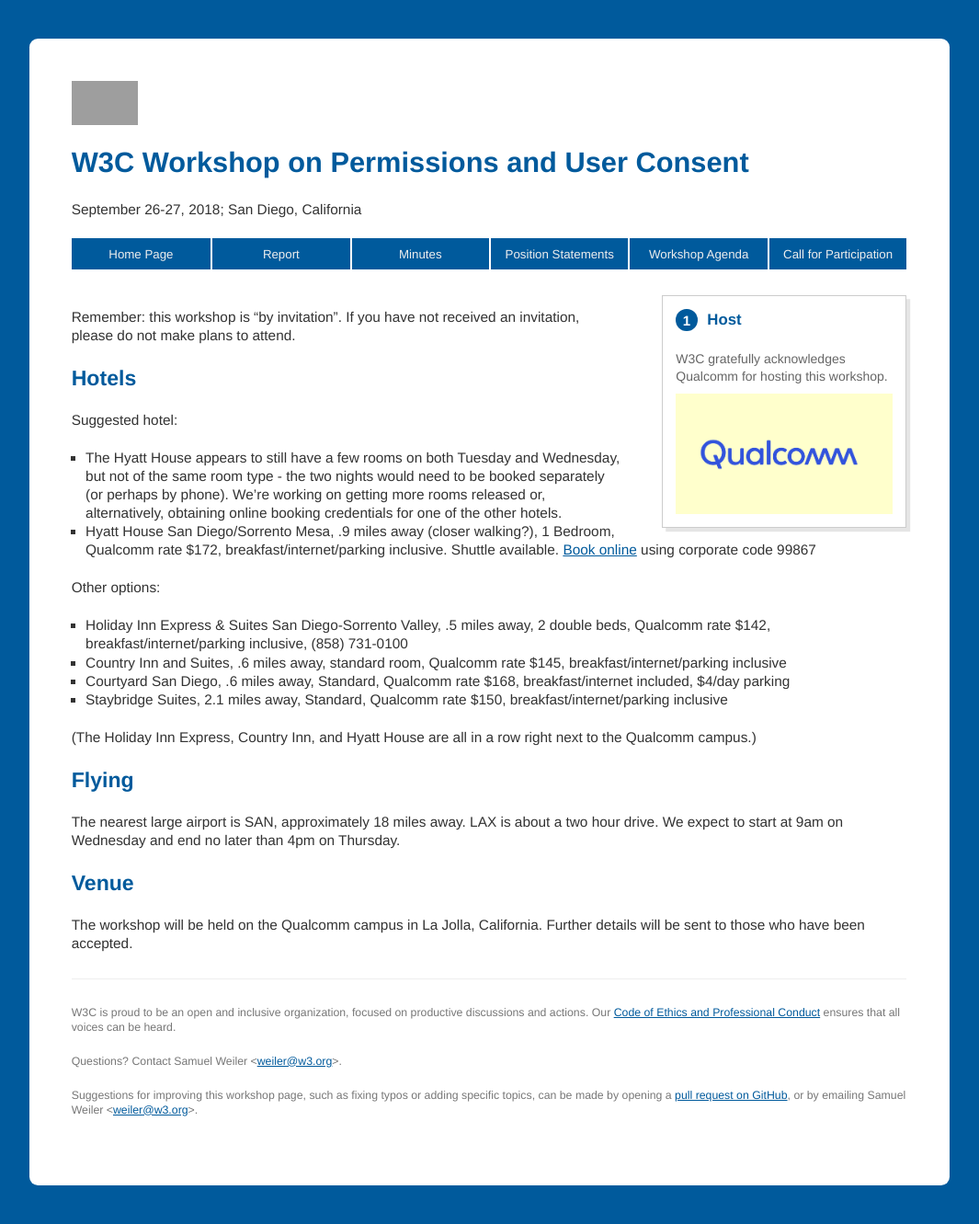
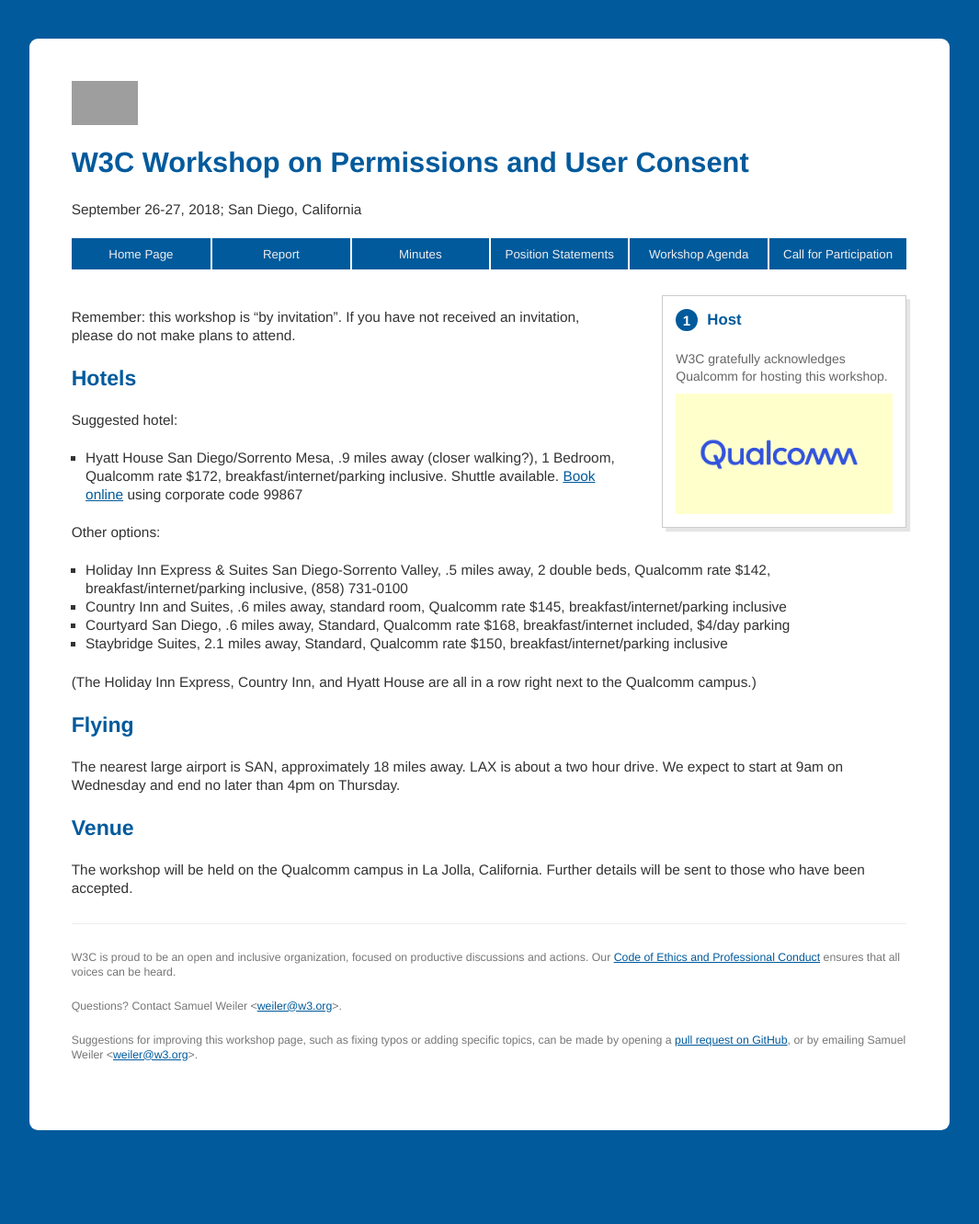
Before and after one commit to w3c/permissions-ws-2018, a Jekyll site: the page built from travel.md, in a window 1280 px wide. Shown: the whole page at 92% size, without its empty margins (108-1173 px from the left). Built offline with Jekyll 4.4.1, drawn with Linux system fonts in a browser that asks for light colours; after the commit the page ends 1271 px from its top, so only the background shows below that; grey boxes are pictures that could not be loaded.

Commit message:
Revert "hyatt house limited availability"

```diff
--- a/travel.md
+++ b/travel.md
@@ -8,8 +8,7 @@ Remember: this workshop is "by invitation".  If you have not received an invitat
 # Hotels
 
 Suggested hotel:
-* The Hyatt House appears to still have a few rooms on both Tuesday and Wednesday, but not of the same room type - the two nights would need to be booked separately (or perhaps by phone).  We're working on getting more rooms released or, alternatively, obtaining online booking credentials for one of the other hotels.
-* Hyatt House San Diego/Sorrento Mesa, .9 miles away (closer walking?), 1 Bedroom, Qualcomm rate $172, breakfast/internet/parking inclusive.  Shuttle available. [Book online](https://www.hyatt.com/shop/sanxs?rooms=1&adults=1&location=Hyatt%20House%20San%20Diego%2FSorrento%20Mesa&checkinDate=2018-09-25&checkoutDate=2018-09-27&corp_id=99867&kids=0) using corporate code 99867
+* Hyatt House San Diego/Sorrento Mesa, .9 miles away (closer walking?), 1 Bedroom, Qualcomm rate $172, breakfast/internet/parking inclusive.  Shuttle available.  [Book online](https://www.hyatt.com/shop/sanxs?rooms=1&adults=1&location=Hyatt%20House%20San%20Diego%2FSorrento%20Mesa&checkinDate=2018-09-25&checkoutDate=2018-09-27&corp_id=99867&kids=0) using corporate code 99867
 
 Other options:
 * Holiday Inn Express & Suites San Diego-Sorrento Valley, .5 miles away, 2 double beds, Qualcomm rate $142, breakfast/internet/parking inclusive, (858) 731-0100
```
